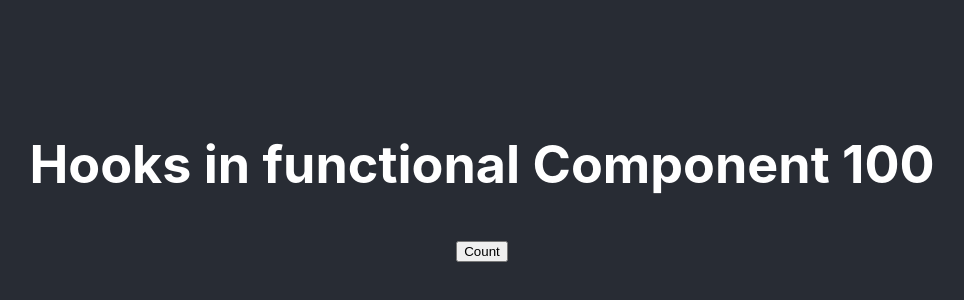
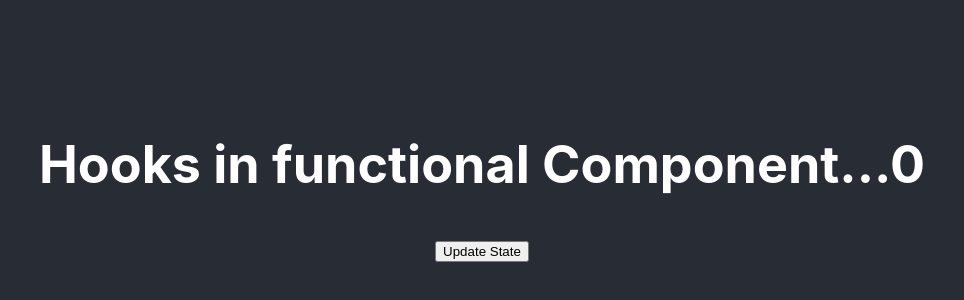
Before and after one commit to Lindos-Mahadi/ReactJS-Concept-Basick, a React (Create React App) app: page / in a window 1280 px wide. Shown: the part 220-520 px from the top of the page, without its empty margins (158-1122 px from the left). Built offline with nearby package versions, Linux system fonts and the light colour scheme.

Commit message:
Update State Using useEffect & useState

```diff
--- a/src/components/Home.jsx
+++ b/src/components/Home.jsx
@@ -1,11 +1,15 @@
-import React, { useState } from 'react'
+import React, { useState, useEffect } from 'react'
 
 function Home() {
-    const[count, setCount]=useState(100)
+    const[count, setCount]=useState(0)
+    useEffect(()=>{
+        console.warn(count)
+    // },[count==5])
+    },[])
     return (
         <div>
-            <h1>Hooks in functional Component {count}</h1>
-            <button onClick={()=>{setCount(count+1)}}>Count</button>
+            <h1>Hooks in functional Component...{count}</h1>
+            <button onClick={()=>{setCount(count+1)}}>Update State</button>
         </div>
     )
 }
```
